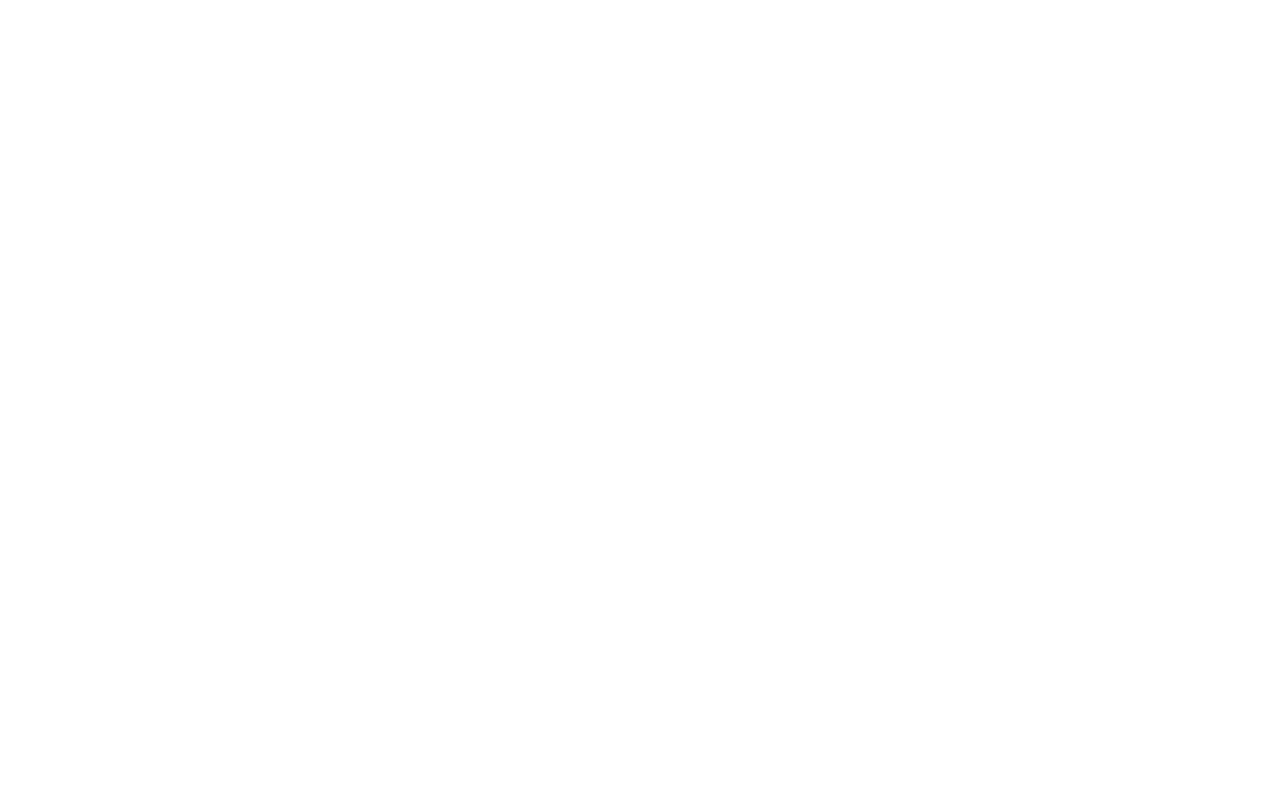
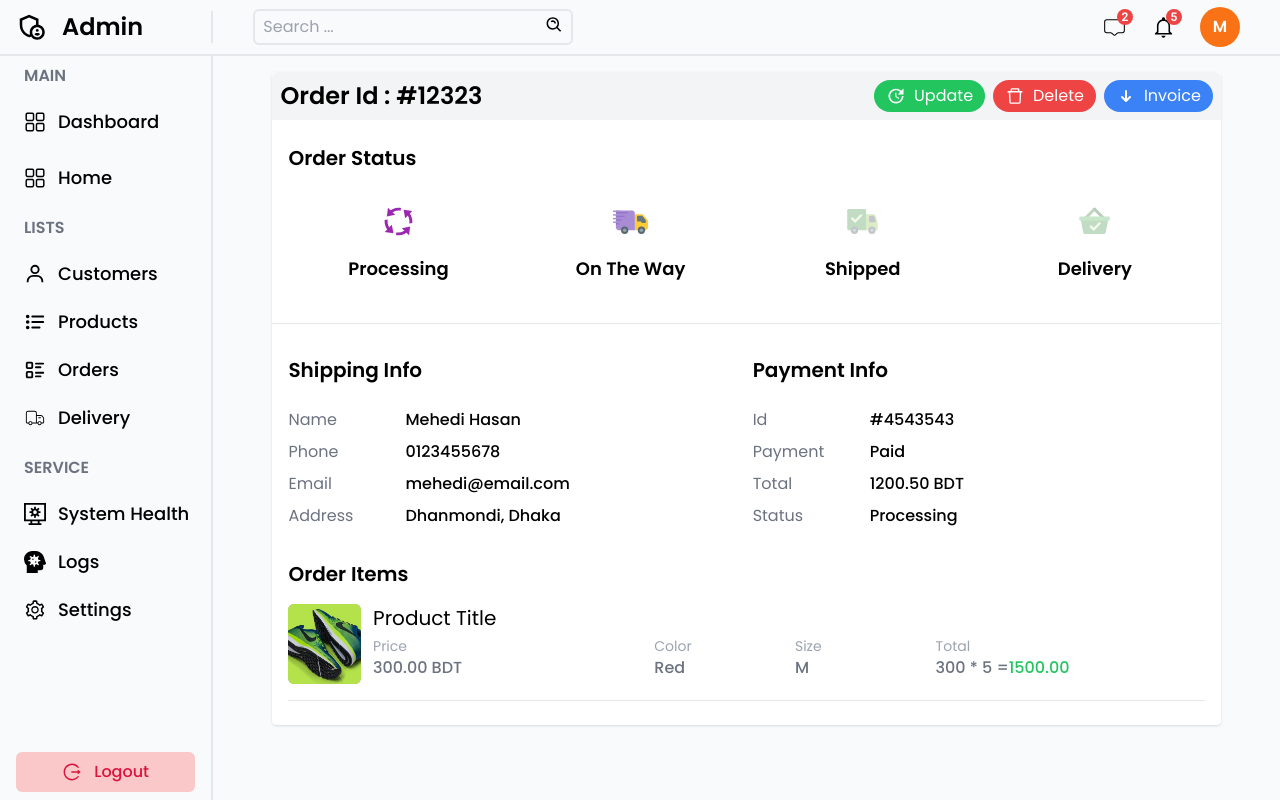
Before and after one commit to mehedi008h/assesment-healthos, a React (Create React App) app: page /admin/order/1 in a window 1280 px wide. Before the commit this address had no page. Built offline with nearby package versions, Linux system fonts and the light colour scheme.

Commit message:
design view order page

```diff
--- a/src/App.js
+++ b/src/App.js
@@ -10,6 +10,7 @@
     Home,
     Login,
     Orders,
+    OrderView,
     ProductDetails,
     Products,
     ProductView,
@@ -37,6 +38,7 @@
                 <Route path="/admin/product/new" element={<AddProducts />} />
                 <Route path="/admin/product/:id" element={<ProductView />} />
                 <Route path="/admin/orders" element={<Orders />} />
+                <Route path="/admin/order/:id" element={<OrderView />} />
             </Routes>
         </BrowserRouter>
     );
--- /dev/null
+++ b/src/components/cards/OrderInfoCard.jsx
@@ -0,0 +1,31 @@
+import React from "react";
+
+const OrderInfoCard = ({ title, orderInfo }) => {
+    return (
+        <div>
+            <h1 className="text-xl font-semibold">{title}</h1>
+            <div className="grid grid-cols-12 gap-4 mt-4">
+                <div className="col-span-3">
+                    <ul className="list-none text-gray-500">
+                        {orderInfo.map((order, i) => (
+                            <li key={i} className="my-2">
+                                {order.title}
+                            </li>
+                        ))}
+                    </ul>
+                </div>
+                <div className="col-span-5">
+                    <ul className="list-none font-medium">
+                        {orderInfo.map((order, i) => (
+                            <li key={i} className="my-2">
+                                {order.info}
+                            </li>
+                        ))}
+                    </ul>
+                </div>
+            </div>
+        </div>
+    );
+};
+
+export default OrderInfoCard;
--- /dev/null
+++ b/src/components/cards/OrderStatus/OrderStatus.jsx
@@ -0,0 +1,50 @@
+import React from "react";
+import { FcInTransit, FcPaid, FcProcess, FcShipped } from "react-icons/fc";
+import styles from "./OrderStatus.module.css";
+
+const OrderStatus = ({ orderStatus }) => {
+    // condition for animation
+    let status;
+
+    if (orderStatus === "Processing") {
+        status = 0;
+    } else if (orderStatus === "On The Way") {
+        status = 1;
+    } else if (orderStatus === "Shipped") {
+        status = 2;
+    } else {
+        status = 3;
+    }
+
+    const statusClass = (index) => {
+        if (index - status < 1) return styles.done;
+        if (index - status === 1) return styles.inProgress;
+        if (index - status > 1) return styles.undone;
+    };
+    return (
+        <div className="py-2 px-4 my-4">
+            <h1 className="text-xl font-semibold">Order Status</h1>
+
+            <div className="grid grid-cols-12 gap-3 mt-8">
+                <div className="col-span-3 flex flex-col justify-center items-center">
+                    <FcProcess className={statusClass(0)} size={35} />
+                    <h1 className="text-lg font-semibold mt-4">Processing</h1>
+                </div>
+                <div className="col-span-3 flex flex-col justify-center items-center">
+                    <FcInTransit className={statusClass(1)} size={35} />
+                    <h1 className="text-lg font-semibold mt-4">On The Way</h1>
+                </div>
+                <div className="col-span-3 flex flex-col justify-center items-center">
+                    <FcShipped className={statusClass(2)} size={35} />
+                    <h1 className="text-lg font-semibold mt-4">Shipped</h1>
+                </div>
+                <div className="col-span-3 flex flex-col justify-center items-center">
+                    <FcPaid className={statusClass(3)} size={35} />
+                    <h1 className="text-lg font-semibold mt-4">Delivery</h1>
+                </div>
+            </div>
+        </div>
+    );
+};
+
+export default OrderStatus;
--- /dev/null
+++ b/src/components/cards/OrderStatus/OrderStatus.module.css
@@ -0,0 +1,27 @@
+.done {
+    color: aqua;
+}
+
+.inProgress {
+    display: flex;
+    flex-direction: column;
+    align-items: center;
+    animation: inProgress 1s ease infinite alternate;
+}
+
+.undone {
+    display: flex;
+    flex-direction: column;
+    align-items: center;
+    opacity: 0.3;
+}
+
+/* animation  */
+@keyframes inProgress {
+    from {
+        opacity: 0;
+    }
+    to {
+        opacity: 1;
+    }
+}
--- a/src/components/index.js
+++ b/src/components/index.js
@@ -21,6 +21,8 @@
 import CustomerForm from "./forms/CustomerForm";
 import ProductForm from "./forms/ProductForm";
 import ImageCard from "./cards/ImageCard";
+import OrderStatus from "./cards/OrderStatus/OrderStatus";
+import OrderInfoCard from "./cards/OrderInfoCard";
 
 export {
     Navbar,
@@ -45,4 +47,6 @@
     CustomerForm,
     ProductForm,
     ImageCard,
+    OrderStatus,
+    OrderInfoCard,
 };
--- a/src/data/data.js
+++ b/src/data/data.js
@@ -106,3 +106,43 @@
         type: "pcs",
     },
 ];
+
+// order info
+
+export const shippingInfo = [
+    {
+        title: "Name",
+        info: "Mehedi Hasan",
+    },
+    {
+        title: "Phone",
+        info: "0123455678",
+    },
+    {
+        title: "Email",
+        info: "mehedi@email.com",
+    },
+    {
+        title: "Address",
+        info: "Dhanmondi, Dhaka",
+    },
+];
+
+export const paymentInfo = [
+    {
+        title: "Id",
+        info: "#4543543",
+    },
+    {
+        title: "Payment",
+        info: "Paid",
+    },
+    {
+        title: "Total",
+        info: "1200.50 BDT",
+    },
+    {
+        title: "Status",
+        info: "Processing",
+    },
+];
--- /dev/null
+++ b/src/pages/admin/OrderView.jsx
@@ -0,0 +1,77 @@
+import React from "react";
+import { AiOutlineDelete } from "react-icons/ai";
+import { HiArrowSmDown } from "react-icons/hi";
+import { MdUpdate } from "react-icons/md";
+
+import {
+    AdminNavbar,
+    CartCard,
+    OrderInfoCard,
+    OrderStatus,
+    Sidebar,
+} from "../../components";
+import { paymentInfo, shippingInfo } from "../../data/data";
+
+const OrderView = () => {
+    return (
+        <div className="bg-gray-50">
+            <AdminNavbar />
+            <div className="grid grid-cols-12">
+                <div className="col-span-2">
+                    {/* sidebar  */}
+                    <Sidebar />
+                </div>
+                <div className="col-span-10 p-4">
+                    <div className="bg-white w-11/12 mx-auto rounded shadow">
+                        <div className="flex justify-between items-center p-2 bg-gray-100 rounded-t-md">
+                            <h1 className="text-2xl font-semibold">
+                                Order Id : #12323
+                            </h1>
+                            <div className="flex flex-row gap-2">
+                                <button className="flex items-center gap-2 px-3 py-1 bg-green-500 hover:bg-green-600 text-white rounded-full transition-all">
+                                    <MdUpdate size={20} /> Update
+                                </button>
+                                <button className="flex items-center gap-2 px-3 py-1 bg-red-500 hover:bg-red-600 text-white rounded-full transition-all">
+                                    <AiOutlineDelete size={20} /> Delete
+                                </button>
+                                <button className="flex items-center gap-2 px-3 py-1 bg-blue-500 hover:bg-blue-600 text-white rounded-full transition-all">
+                                    <HiArrowSmDown size={20} /> Invoice
+                                </button>
+                            </div>
+                        </div>
+
+                        {/* order status  */}
+                        <OrderStatus orderStatus="Processing" />
+                        <hr className="mt-8 mb-4" />
+                        {/* shipping info & payment info  */}
+                        <div className="grid grid-cols-12 gap-3 p-4">
+                            <div className="col-span-6">
+                                <OrderInfoCard
+                                    title="Shipping Info"
+                                    orderInfo={shippingInfo}
+                                />
+                            </div>
+                            <div className="col-span-6">
+                                <OrderInfoCard
+                                    title="Payment Info"
+                                    orderInfo={paymentInfo}
+                                />
+                            </div>
+                        </div>
+                        {/* order items  */}
+                        <div className="px-4 py-2">
+                            <h1 className="text-xl font-semibold">
+                                Order Items
+                            </h1>
+                            <div className="my-4">
+                                <CartCard order={true} />
+                            </div>
+                        </div>
+                    </div>
+                </div>
+            </div>
+        </div>
+    );
+};
+
+export default OrderView;
--- a/src/pages/index.js
+++ b/src/pages/index.js
@@ -13,6 +13,7 @@
 import AddProducts from "./admin/AddProducts";
 import ProductView from "./admin/ProductView";
 import Orders from "./admin/Orders";
+import OrderView from "./admin/OrderView";
 
 export {
     Home,
@@ -28,4 +29,5 @@
     AddProducts,
     ProductView,
     Orders,
+    OrderView,
 };
```
